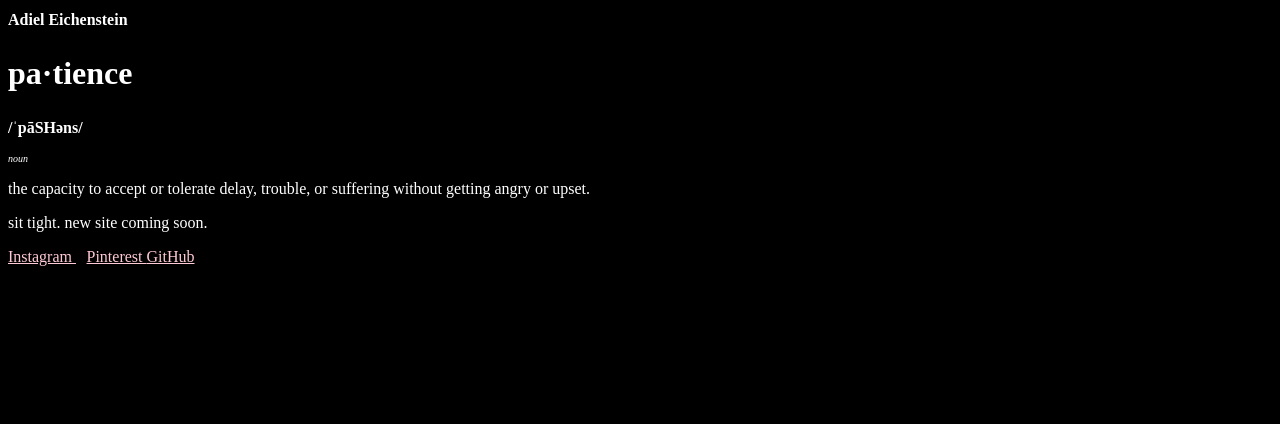
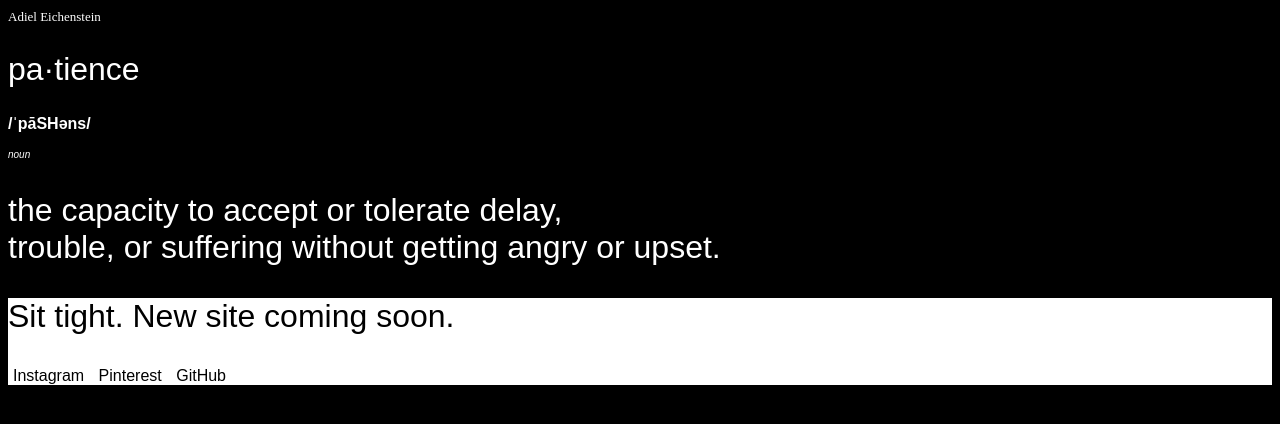
Before and after one commit to Adiel22/adiel, a plain HTML site: page index.html in a window 1280 px wide. Drawn offline with Linux system fonts and the light colour scheme.

Commit message:
added divs and margins

```diff
--- a/index.html
+++ b/index.html
@@ -5,21 +5,24 @@
     <title> adiel </title>
 </head>
 <body>
+
     <h1> Adiel Eichenstein </h1>
-
+   <div id="definition">
 <h2> pa·tience </h2>
 <h3> /ˈpāSHəns/ </h3>
 <h4> noun </h4>
-<p> the capacity to accept or
-    tolerate delay, trouble, or
-    suffering without getting angry or upset.</p>
-<p> sit tight.
-    new site coming soon.
+<p> the capacity to accept or tolerate delay, <br>
+    trouble, or suffering without getting angry or upset.</p>
+</div>
+<div id="welcome">
+ <p>Sit tight.
+    New site coming soon.
 </p>
 
-<a id="instagram" target="_blank" rel="noopener noreferrer" href ="https://www.instagram.com/adielhorodna/"> Instagram </a>"
-<a id= "pinterest" target="_blank" rel="noopener noreferrer"href="https://www.pinterest.ca/adielhorodna/"> Pinterest </a>
-<a id="github" target="_blank" rel="noopener noreferrer"href="https://github.com/adielhorodna/"> GitHub </a>
+<a target="_blank" rel="noopener noreferrer" href ="https://www.instagram.com/adielhorodna/">Instagram </a>
+<a target="_blank" rel="noopener noreferrer" href="https://www.pinterest.ca/adielhorodna/">Pinterest </a>
+<a target="_blank" rel="noopener noreferrer" href="https://github.com/adielhorodna/">GitHub </a>
+</div>
 
 <script src="script.js"></script>
 </body>
--- a/style.css
+++ b/style.css
@@ -3,50 +3,70 @@ body {
 }
 h1{ color: #ffffff;
     text-align: left;
-    font-weight: 700;
-    font-family:'Times New Roman', Times, serif;
-    font-size:medium
+    font-weight: 400;
+    font-family: 'Arial, Helvetica, sans-serif';
+    font-size:small
   }
 h2{
 color: #ffffff;
 text-align: left;
-font-weight: 900;
-font-family: 'Times New Roman', Times, serif;
+font-weight: 400;
+font-family:Arial, Helvetica, sans-serif;
 font-size: xx-large;
 }
 
 h3{
 color: #ffffff;
 text-align: left;
-font-family:'Times New Roman', Times, serif;
-font-size:medium
+font-family:Arial, Helvetica, sans-serif;
+font-size:medium;
 }
 
 h4{
 color: #ffffff;
 text-align: left;
 font-weight: 400;
-font-family:'Times New Roman', Times, serif;
+font-family:Arial, Helvetica, sans-serif;
 font-size:x-small;
 font-style:italic
 }
 
-p{
-color: #ffffff;
+#definition > p{
+color:#ffffff;
 text-align: left;
 font-weight: 400;
-font-family:'Times New Roman', Times, serif;
-font-size:medium;
+font-family:Arial, Helvetica, sans-serif;
+font-size:xx-large;
 }
 
-#instagram{
+#definition{
+  background-color: #000000;
+  height: 100;
+}
+
+#welcome{
+  background-color: #ffffff;
+
+}
+
+#welcome > p{
+  color:#000000;
+  text-align: left;
+  font-weight: 400;
+  font-family:Arial, Helvetica, sans-serif;
+  font-size:xx-large;
+
+  }
+
+
+a{
+ color:#000000;
+margin: 5px;
+text-decoration: none;
+font-size: medium;
+font-family: Arial, Helvetica, sans-serif;
+}
+
+a:hover{
 color: #ffcad4;
 }
-
-#pinterest{
-color: #ffcad4;
-}
-
-#github{
-color: #ffcad4;
-}
```
